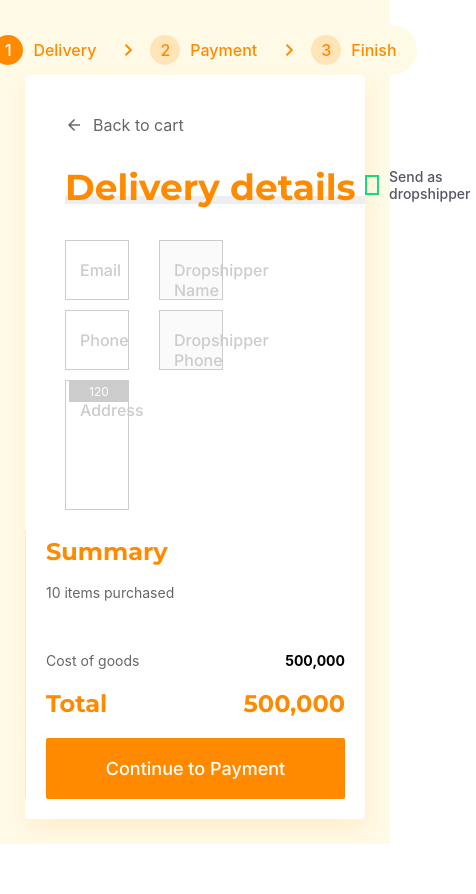
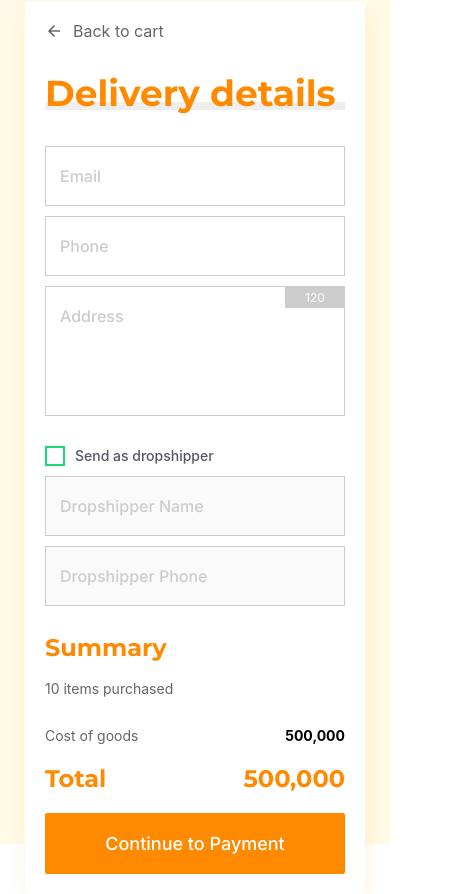
Before and after one commit to rasyidrmhd/Checkout-Simulation, a React (Create React App) app: page / in a window 390 px wide. Shown: the whole page, 476 px wide, since content can reach past the window. Before the commit the page ends 844 px from the top, so only its background shows below. Built offline with nearby package versions, Linux system fonts and the light colour scheme.

Commit message:
added delivery and shipment responsive

```diff
--- a/src/App.js
+++ b/src/App.js
@@ -64,9 +64,9 @@ function App() {
   }, []);
 
   return (
-    <AppBox position="relative" backgroundColor="#fffae6" display="flex" justifyContent="center">
+    <AppBox backgroundColor="#fffae6" display="flex" justifyContent="center">
       <Stepper step={step} />
-      <WhiteBox as="form" onSubmit={handleSubmit(onSubmit)} backgroundColor="white" borderRadius="4px" boxShadow="2px 10px 20px rgba(255, 138, 0, 0.1)" width="100%" height="100%" display="flex">
+      <WhiteBox as="form" onSubmit={handleSubmit(onSubmit)} backgroundColor="white" borderRadius="4px" boxShadow="2px 10px 20px rgba(255, 138, 0, 0.1)" width="100%" display="flex">
         {(() => {
           switch (step) {
             case 1:
@@ -77,7 +77,7 @@ function App() {
               return <Finish setStep={setStep} field={field} setValue={setValue} reset={reset} />;
           }
         })()}
-        <Summary field={field} errors={errors} step={step} setStep={setStep} setValue={setValue} />
+        <Summary field={field} errors={errors} step={step} setValue={setValue} />
       </WhiteBox>
     </AppBox>
   );
--- a/src/components/Delivery/index.js
+++ b/src/components/Delivery/index.js
@@ -1,5 +1,5 @@
 import React from "react";
-import { Box, Input, Text, TextArea, Label } from "..";
+import { Box, Input, Text, TextArea, Label, DeliveryBox, HiddenBox, FormBox } from "..";
 import BackNavigation from "../BackNavigation";
 import Icon from "../Icon";
 import StyledHeader from "../StyledHeader";
@@ -24,21 +24,21 @@ const Delivery = ({ field, register, setValue, setStep, errors, clearErrors }) =
   const addressLength = React.useMemo(() => 120 - field.address.length, [field.address]);
 
   return (
-    <Box display="flex" flexDirection="column" gap="30px" height="100%" width="70%" padding="40px 40px 20px">
+    <DeliveryBox display="flex" flexDirection="column" gap="30px">
       <BackNavigation onClick={() => setStep(1)}>Back to cart</BackNavigation>
       <Box display="flex" flexDirection="column" gap="36px">
         <Box display="flex" alignItems="center" justifyContent="space-between">
           <StyledHeader>Delivery details</StyledHeader>
-          <Box display="flex" alignItems="center" gap="10px" onClick={() => handleChange(!field?.dropshipEnable)} cursor="pointer">
+          <HiddenBox display="flex" displayIn="large" alignItems="center" gap="10px" onClick={() => handleChange(!field?.dropshipEnable)} cursor="pointer">
             <Box display="flex" alignItems="center" justifyContent="center" width="20px" height="20px" border="2px solid #1BD97B">
               {field.dropshipEnable && <Icon icon="check" weight="400" size="18px" color="#1BD97B" />}
             </Box>
             <Text color="#2D2A40" fontWeight="500" fontSize="14px" opacity="80%">
               Send as dropshipper
             </Text>
-          </Box>
+          </HiddenBox>
         </Box>
-        <Box display="flex" width="100%" gap="30px">
+        <FormBox display="flex" width="100%">
           <Box display="flex" flexDirection="column" width="100%" gap="10px">
             <StyledInput field={field.email} error={errors?.email} label="Email">
               <Input id="email" type="text" isError={errors?.email} isValid={!errors?.email && field.email.length} {...register("email", { required: true, pattern: /\S+@\S+\.\S+/i })} />
@@ -89,7 +89,16 @@ const Delivery = ({ field, register, setValue, setStep, errors, clearErrors }) =
               </Text>
             )}
           </Box>
+
           <Box display="flex" flexDirection="column" width="100%" gap="10px">
+            <HiddenBox display="flex" displayIn="small" alignItems="center" gap="10px" onClick={() => handleChange(!field?.dropshipEnable)} cursor="pointer">
+              <Box display="flex" alignItems="center" justifyContent="center" width="20px" height="20px" border="2px solid #1BD97B">
+                {field.dropshipEnable && <Icon icon="check" weight="400" size="18px" color="#1BD97B" />}
+              </Box>
+              <Text color="#2D2A40" fontWeight="500" fontSize="14px" opacity="80%">
+                Send as dropshipper
+              </Text>
+            </HiddenBox>
             <StyledInput field={field.dropshipName} error={errors?.dropshipName} label="Dropshipper Name">
               <Input
                 id="dropshippername"
@@ -126,9 +135,9 @@ const Delivery = ({ field, register, setValue, setStep, errors, clearErrors }) =
               </Text>
             )}
           </Box>
-        </Box>
+        </FormBox>
       </Box>
-    </Box>
+    </DeliveryBox>
   );
 };
 
--- a/src/components/Shipment/index.js
+++ b/src/components/Shipment/index.js
@@ -1,17 +1,17 @@
 import React from "react";
-import { Box, Text } from "..";
+import { Box, DeliveryBox, Text } from "..";
 import BackNavigation from "../BackNavigation";
 import StyledHeader from "../StyledHeader";
 import ShipmentCard from "./ShipmentCard";
 
 const Shipment = ({ field, setValue, setStep }) => {
   return (
-    <Box display="flex" flexDirection="column" gap="30px" height="100%" width="70%" padding="40px 40px 20px">
+    <DeliveryBox display="flex" flexDirection="column" gap="30px">
       <BackNavigation onClick={() => setStep(1)}>Back to delivery</BackNavigation>
       <Box display="flex" flexDirection="column" gap="60px">
         <Box display="flex" flexDirection="column" gap="30px">
           <StyledHeader>Shipment</StyledHeader>
-          <Box display="flex" gap="10px">
+          <Box display="flex" gap="10px" flexWrap="wrap">
             {[
               { label: "GO-SEND", price: 15000 },
               { label: "JNE", price: 9000 },
@@ -23,7 +23,7 @@ const Shipment = ({ field, setValue, setStep }) => {
         </Box>
         <Box display="flex" flexDirection="column" gap="30px">
           <StyledHeader>Payment</StyledHeader>
-          <Box display="flex" gap="10px">
+          <Box display="flex" gap="10px" flexWrap="wrap">
             {[
               { label: "e-Wallet", price: 1500000 },
               { label: "Bank Transfer", price: "" },
@@ -34,7 +34,7 @@ const Shipment = ({ field, setValue, setStep }) => {
           </Box>
         </Box>
       </Box>
-    </Box>
+    </DeliveryBox>
   );
 };
 
--- a/src/components/Summary/index.js
+++ b/src/components/Summary/index.js
@@ -1,5 +1,5 @@
 import React from "react";
-import { Box, Button, SummaryBox, Text } from "..";
+import { Box, Button, HiddenBox, SummaryBox, SummaryContent, Text } from "..";
 import Divider from "../Divider";
 import DeliveryItem from "./DeliveryItem";
 import PriceItem from "./PriceItem";
@@ -16,14 +16,16 @@ const price = {
   "Personal Courier": 29000,
 };
 
-const Summary = ({ field, errors, step, setStep, setValue }) => {
+const Summary = ({ field, errors, step, setValue }) => {
   React.useEffect(() => {
     setValue("total", 500000 + (step !== 1 ? price[field.shipment] : 0) + (field.dropshipEnable ? 5900 : 0));
   }, [step]);
   return (
-    <SummaryBox display="flex" height="100%">
-      <Divider orientation="vertical" height="calc(100% - 20px)" thickness="1px" backgroundColor="#FF8A00" opacity="20%" />
-      <Box display="flex" flexDirection="column" height="100%" width="100%" padding="0 20px 20px" justifyContent="space-between">
+    <SummaryBox display="flex">
+      <HiddenBox dispayIn="large">
+        <Divider orientation="vertical" height="calc(100% - 20px)" thickness="1px" backgroundColor="#FF8A00" opacity="20%" />
+      </HiddenBox>
+      <SummaryContent display="flex" flexDirection="column" justifyContent="space-between">
         <Box display="flex" flexDirection="column" gap="10px">
           <Text fontSize="24px" color="#FF8A00" fontFamily="montserrat" fontWeight="700" lineHeight="44px">
             Summary
@@ -59,7 +61,7 @@ const Summary = ({ field, errors, step, setStep, setValue }) => {
             </Button>
           )}
         </Box>
-      </Box>
+      </SummaryContent>
     </SummaryBox>
   );
 };
--- a/src/components/index.js
+++ b/src/components/index.js
@@ -26,6 +26,7 @@ export const Box = styled.div`
   box-shadow: ${(props) => props.boxShadow};
   display: ${(props) => props.display};
   flex-direction: ${(props) => props.flexDirection};
+  flex-wrap: ${(props) => props.flexWrap};
   gap: ${(props) => props.gap};
   align-items: ${(props) => props.alignItems};
   justify-content: ${(props) => props.justifyContent};
@@ -39,16 +40,22 @@ export const AppBox = styled(Box)`
   width: 100vw;
   height: 100vh;
   padding: 55px 50px;
+  position: relative;
   @media only screen and (max-width: 768px) {
+    width: 100vw;
+    height: 100vh;
     flex-direction: column;
-    padding: 25px 25px;
+    padding: 50px 25px;
+    position: static;
   }
 `;
 
 export const WhiteBox = styled(Box)`
   flex-direction: row;
+  height: 100%;
   @media only screen and (max-width: 768px) {
     flex-direction: column;
+    height: fit-content;
   }
 `;
 
@@ -68,11 +75,52 @@ export const StepperBox = styled(Box)`
 export const SummaryBox = styled(Box)`
   padding: 90px 0 0;
   width: 30%;
+  height: 100%;
   @media only screen and (max-width: 768px) {
     padding: 0;
     width: 100%;
+    height: fit-content;
   }
 `;
+
+export const SummaryContent = styled(Box)`
+  padding: 0 20px 20px;
+  width: 100%;
+  height: 100%;
+  @media only screen and (max-width: 768px) {
+    width: 100%;
+    height: fit-content;
+    gap: 30px;
+  }
+`;
+
+export const DeliveryBox = styled(Box)`
+  padding: 40px 40px 20px;
+  width: 70%;
+  height: 100%;
+  @media only screen and (max-width: 768px) {
+    padding: 20px 20px;
+    width: 100%;
+    height: fit-content;
+  }
+`;
+
+export const HiddenBox = styled(Box)`
+  display: ${(props) => (props.displayIn === "large" ? props.display : "none")};
+  @media only screen and (max-width: 768px) {
+    display: ${(props) => (props.displayIn === "large" ? "none" : props.display)};
+  }
+`;
+
+export const FormBox = styled(Box)`
+  flex-direction: row;
+  gap: 30px;
+  @media only screen and (max-width: 768px) {
+    flex-direction: column;
+  }
+`;
+
+export const ShipmentBox = styled(DeliveryBox)``;
 
 export const Button = styled.button`
   padding: 20px 40px;
```
